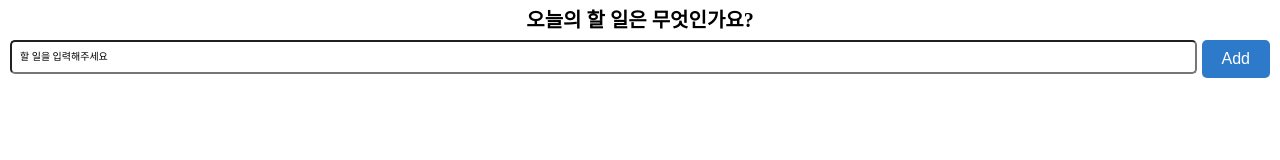
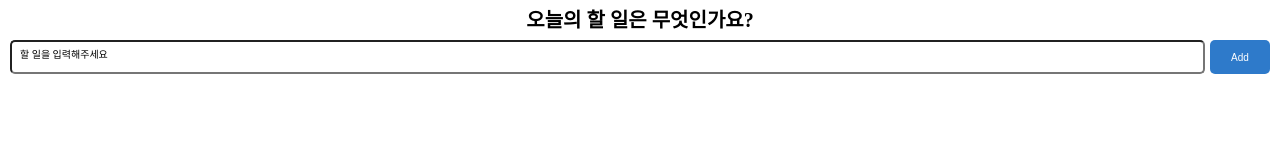
Before and after one commit to dygmm4288/wanted-fe-challenge-3, a React (Vite) app: page / in a window 1280 px wide. Shown: the top 160 px of the page. Built offline with nearby package versions, Linux system fonts and the light colour scheme.

Commit message:
[style] : button container 생성

```diff
--- a/src/components/common/Button.tsx
+++ b/src/components/common/Button.tsx
@@ -48,13 +48,19 @@ const StCtaButtonCss = css<{ $buttonType: ButtonType }>`
 `;
 
 const StButton = styled.button<{ $buttonType: ButtonType }>`
-  padding: 1rem 2rem;
+  display: flex;
+  justify-content: center;
+  align-items: center;
+
+  padding: 1rem;
+  width: 6rem;
+  max-width: 6rem;
 
   color: white;
   border: none;
   border-radius: 0.5rem;
   cursor: pointer;
-  font-size: 1.6rem;
+  font-size: 1rem;
   text-align: center;
   transition: background-color 0.3s, transform 0.2s;
 
```
